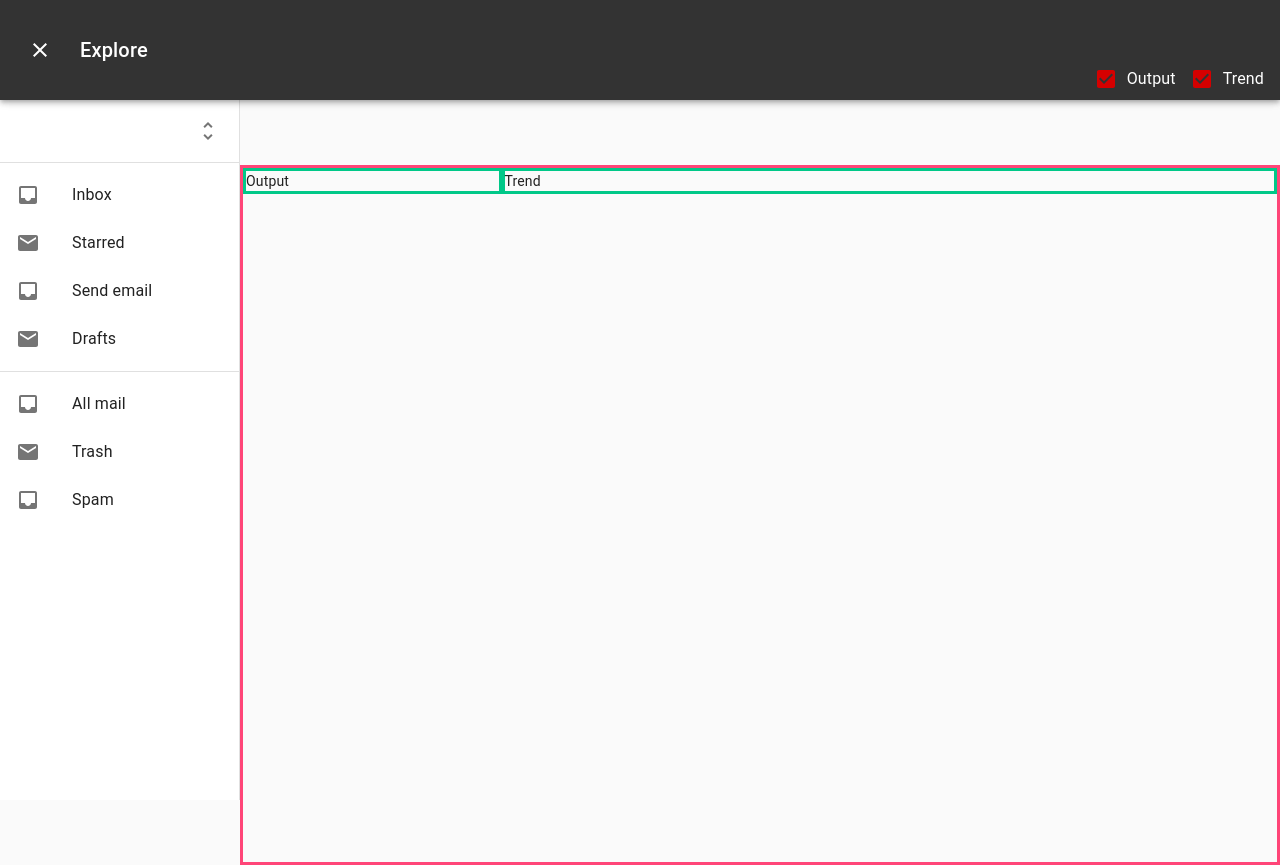
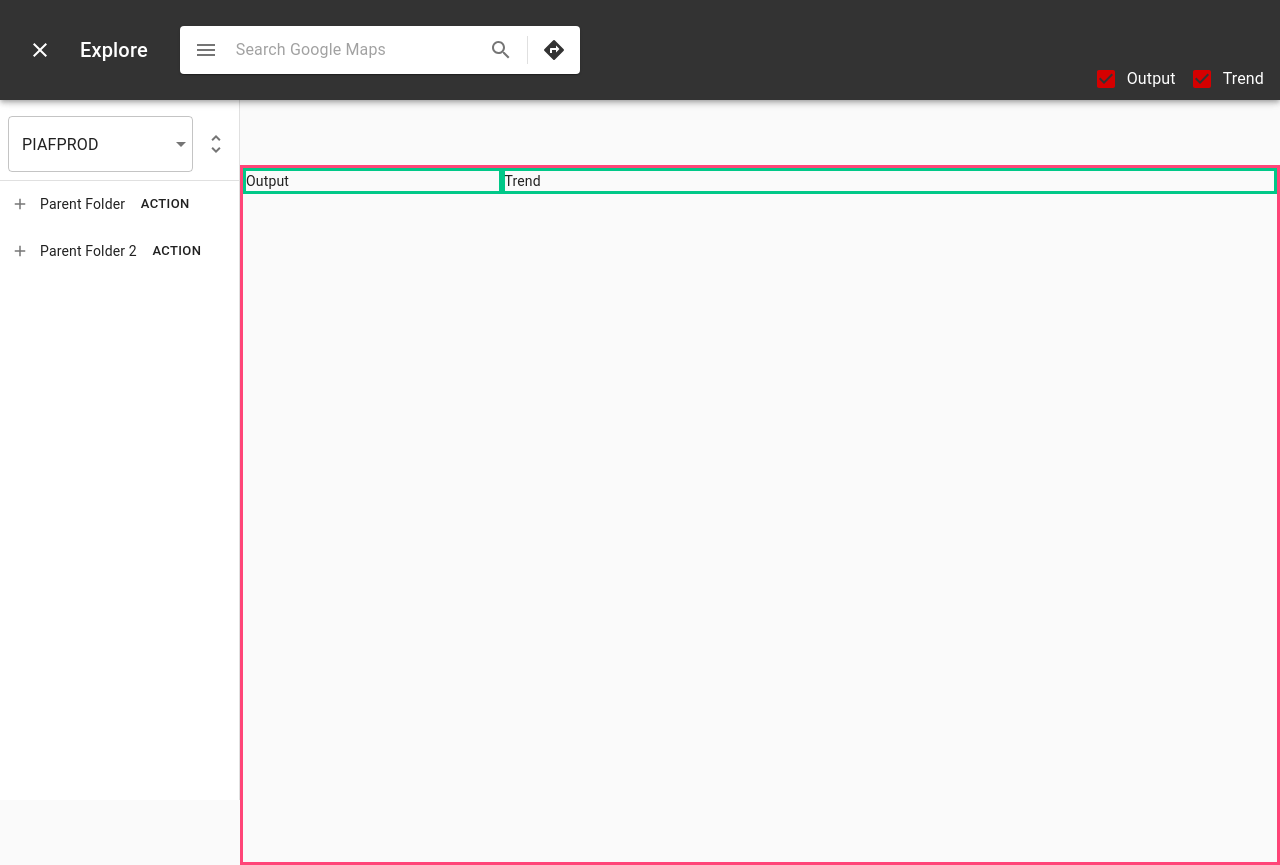
Before and after one commit to mattbf/pitool, a React (Create React App) app: page /explore in a window 1280 px wide. Built offline with nearby package versions, Linux system fonts and the light colour scheme.

Commit message:
Added database select

```diff
--- a/package.json
+++ b/package.json
@@ -5,6 +5,7 @@
   "dependencies": {
     "@material-ui/core": "^4.1.0",
     "@material-ui/icons": "^4.1.0",
+    "antd": "^3.19.3",
     "axios": "^0.19.0",
     "react": "^16.8.6",
     "react-dom": "^16.8.6",
--- /dev/null
+++ b/src/Components/ExpandTree.js
@@ -0,0 +1,116 @@
+import React, {useState} from 'react';
+import { makeStyles } from '@material-ui/core/styles';
+import TreeNode from './TreeNode.js';
+
+import {
+  IconButton,
+  Button,
+  Typography
+} from '@material-ui/core';
+
+import {
+  Add,
+  Remove,
+} from '@material-ui/icons';
+
+const useStyles = makeStyles(theme => ({
+  margin: {
+    margin: theme.spacing(1),
+  },
+  extendedIcon: {
+    marginRight: theme.spacing(1),
+  },
+}));
+
+
+const treeData = [
+  {
+    title: 'Parent Folder',
+    key: '0',
+    children: [
+      {
+        title: 'Secondary Folder',
+        key: '0-0',
+        children: [
+          { title: 'title 1', key: '0-0-0' },
+          { title: 'title 2', key: '0-0-1' },
+          { title: 'title 3', key: '0-0-2' },
+        ],
+      },
+      {
+        title: 'Second Folder 2',
+        key: '0-1',
+        children: [
+          { title: 'Tertiary Folder', key: '0-1-0' },
+        ],
+      },
+    ],
+  },
+  {
+    title: 'Parent Folder 2',
+    key: '1',
+    children: [
+      {
+        title: 'Secondary Folder',
+        key: '1-0',
+        children: [
+          { title: 'title 1', key: '1-0-0' },
+          { title: 'title 2', key: '1-0-1' },
+          { title: 'title 3', key: '1-0-2' },
+        ],
+      },
+      {
+        title: 'Second Folder 2',
+        key: '1-1',
+        children: [
+          { title: 'Tertiary Folder', key: '1-1-0' },
+        ],
+      },
+    ],
+  },
+];
+
+function ExpandTree() {
+  const classes = useStyles();
+  const [state, setState] = useState({
+    expandedKeys: ['0', '0-0'],
+    selectedKey: [],
+  });
+
+  function onExpand(expandedKeys) {
+    setState({
+      expandedKeys,
+    });
+  };
+
+  function onSelect(selectedKey, info) {
+    setState({ selectedKey });
+  };
+
+  const renderTreeNodes = data =>
+    data.map(item => {
+      if (item.children) {
+        return (
+          <TreeNode
+            title={item.title}
+            key={item.key}
+            dataRef={item}
+            icon={({ selected }) =>
+              selected ? <Add fontSize="inherit"/> : <Remove fontSize="inherit"/>
+            }
+          >
+            {renderTreeNodes(item.children)}
+          </TreeNode>
+        );
+      }
+      return <TreeNode {...item} />;
+    });
+
+    return (
+      <div>
+        {renderTreeNodes(treeData)}
+      </div>
+    );
+}
+
+export default ExpandTree
--- /dev/null
+++ b/src/Components/TreeNode.js
@@ -0,0 +1,61 @@
+import React from 'react';
+import { withStyles } from '@material-ui/core/styles';
+import { makeStyles } from '@material-ui/core/styles';
+
+import {
+  IconButton,
+  Button,
+  Typography,
+} from '@material-ui/core';
+
+import {
+  Add,
+  Remove,
+} from '@material-ui/icons';
+
+const useStyles = makeStyles(theme => ({
+  margin: {
+    margin: theme.spacing(1),
+  },
+  extendedIcon: {
+    marginRight: theme.spacing(1),
+  },
+  treeItem: {
+    display: 'flex',
+    flexDirection: 'row',
+    alignItems: 'center',
+    justifyContent: 'start'
+  },
+  actionbutton: {
+    margin: theme.spacing(1),
+    alignSelf: 'flex-end',
+  }
+}));
+
+function TreeNode(item) {
+  const classes = useStyles();
+  const actions = true
+  console.log(item)
+
+  return(
+    <div className={classes.treeItem}>
+      <IconButton
+        aria-label="expand"
+        className={classes.margin}
+        size="small"
+      >
+        <Add fontSize="inherit" /> {item.icon}
+      </IconButton>
+      <Typography variant="body2">{item.title}</Typography>
+      {actions ?
+        <Button size="small" className={classes.actionbutton}>
+          Action
+        </Button>
+        :
+        null
+      }
+    </div>
+  )
+}
+
+export default TreeNode
--- a/src/Explore/Explore.js
+++ b/src/Explore/Explore.js
@@ -2,6 +2,8 @@ import React from 'react';
 import clsx from 'clsx';
 import { makeStyles, useTheme } from '@material-ui/core/styles';
 import { withStyles } from '@material-ui/core/styles';
+import ExpandTree from '../Components/ExpandTree.js';
+import QueryBar from './QueryBar.js';
 
 import {
   Drawer,
@@ -23,6 +25,9 @@ import {
   FormControlLabel,
   Checkbox,
   Box,
+  Select,
+  OutlinedInput,
+  MenuItem,
 } from '@material-ui/core';
 
 import {
@@ -74,8 +79,8 @@ const useStyles = makeStyles(theme => ({
     display: 'flex',
     alignItems: 'center',
     paddingTop: appBarHeight + theme.spacing(2),
-    padding: theme.spacing(2),
-    justifyContent: 'flex-end',
+    padding: theme.spacing(1),
+    justifyContent: 'space-inbetween',
   },
   content: {
     flexGrow: 1,
@@ -119,6 +124,10 @@ const useStyles = makeStyles(theme => ({
   fullgrid: {
     width: '100%',
     height: '100%',
+  },
+  databaseSelect: {
+    width: drawerWidth - theme.spacing(3),
+    marginRight: theme.spacing(1),
   }
 }));
 
@@ -140,7 +149,7 @@ export default function PersistentDrawerLeft() {
   const [collapse, setCollapse] = React.useState(false);
   const [outputView, setOutputView] = React.useState(true);
   const [trendView, setTrendView] = React.useState(true);
-
+  const [database, setDatabase] = React.useState('PIAFPROD')
   const [view, setView] = React.useState({
     trend: true,
     output: true,
@@ -158,6 +167,16 @@ export default function PersistentDrawerLeft() {
   }
   function handleCollapse() {
     setCollapse(!collapse);
+  }
+
+  // function handleChange(event) {
+  //   setDatabase(oldValues => ({
+  //     ...oldValues,
+  //     [event.target.name]: event.target.value,
+  //   }));
+  // }
+  function handleChange(event) {
+    setDatabase(event.target.value)
   }
 
   return (
@@ -183,6 +202,7 @@ export default function PersistentDrawerLeft() {
             <Typography variant="h6" noWrap>
               Explore
             </Typography>
+            <QueryBar/>
           </div>
           <div className={classes.barControls}>
             <FormGroup row>
@@ -222,28 +242,23 @@ export default function PersistentDrawerLeft() {
         }}
       >
         <div className={classes.drawerHeader}>
+          <Select
+           value={database}
+           onChange={handleChange}
+           input={<OutlinedInput name="age" id="outlined-age-simple" />}
+           className={classes.databaseSelect}
+           >
+            <MenuItem value={'PIAFPROD'}>PIAFPROD</MenuItem>
+             <MenuItem value={'Surmont'}>Surmont</MenuItem>
+             <MenuItem value={'Venting'}>Venting</MenuItem>
+             <MenuItem value={'SOL'}>SOL</MenuItem>
+          </Select>
           <IconButton size="small" onClick={handleCollapse}>
             {collapse ? <UnfoldLess /> : <UnfoldMore />}
           </IconButton>
         </div>
         <Divider />
-        <List>
-          {['Inbox', 'Starred', 'Send email', 'Drafts'].map((text, index) => (
-            <ListItem button key={text}>
-              <ListItemIcon>{index % 2 === 0 ? <Inbox /> : <Mail />}</ListItemIcon>
-              <ListItemText primary={text} />
-            </ListItem>
-          ))}
-        </List>
-        <Divider />
-        <List>
-          {['All mail', 'Trash', 'Spam'].map((text, index) => (
-            <ListItem button key={text}>
-              <ListItemIcon>{index % 2 === 0 ? <Inbox /> : <Mail />}</ListItemIcon>
-              <ListItemText primary={text} />
-            </ListItem>
-          ))}
-        </List>
+        <ExpandTree/>
       </Drawer>
       <main
         className={clsx(classes.content, {
--- /dev/null
+++ b/src/Explore/QueryBar.js
@@ -0,0 +1,57 @@
+import React from 'react';
+import { makeStyles } from '@material-ui/core/styles';
+import Paper from '@material-ui/core/Paper';
+import InputBase from '@material-ui/core/InputBase';
+import Divider from '@material-ui/core/Divider';
+import IconButton from '@material-ui/core/IconButton';
+import MenuIcon from '@material-ui/icons/Menu';
+import SearchIcon from '@material-ui/icons/Search';
+import DirectionsIcon from '@material-ui/icons/Directions';
+
+const useStyles = makeStyles(theme => ({
+  root: {
+    padding: '2px 4px',
+    display: 'flex',
+    alignItems: 'center',
+    width: 400,
+    marginLeft: theme.spacing(4),
+  },
+  input: {
+    marginLeft: 8,
+    flex: 1,
+  },
+  iconButton: {
+    padding: 10,
+  },
+  divider: {
+    width: 1,
+    height: 28,
+    margin: 4,
+  },
+}));
+
+function QueryBar() {
+  const classes = useStyles();
+
+  return (
+    <Paper className={classes.root}>
+      <IconButton className={classes.iconButton} aria-label="Menu">
+        <MenuIcon />
+      </IconButton>
+      <InputBase
+        className={classes.input}
+        placeholder="Search Google Maps"
+        inputProps={{ 'aria-label': 'Search Google Maps' }}
+      />
+      <IconButton className={classes.iconButton} aria-label="Search">
+        <SearchIcon />
+      </IconButton>
+      <Divider className={classes.divider} />
+      <IconButton color="primary" className={classes.iconButton} aria-label="Directions">
+        <DirectionsIcon />
+      </IconButton>
+    </Paper>
+  );
+}
+
+export default QueryBar
--- a/src/MainRouter.js
+++ b/src/MainRouter.js
@@ -10,6 +10,7 @@ import {
 import SignIn from './SignIn.js';
 import Home from './Home.js';
 import Explore from './Explore/Explore.js';
+import ExpandTree from './Components/ExpandTree.js';
 
 const auth = false
 
@@ -40,6 +41,7 @@ function MainRouter(){
       <PrivateRoute path='/' exact component={Home}/>
       <Route path='/signin' component={SignIn}/>
       <Route path='/explore' component={Explore}/>
+      <Route path='/testing' component={ExpandTree}/>
     </Router>
   )
 }
```
Also changed, not shown: 1 other file (tests, documents, lock files or other folders).
